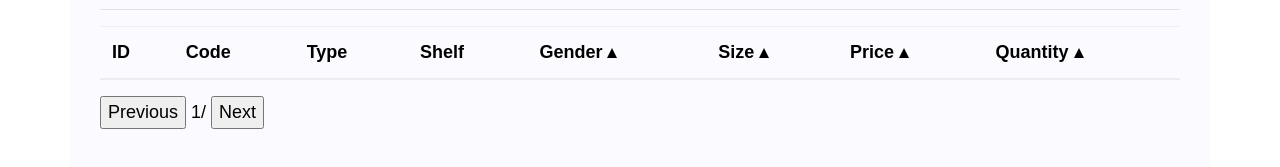
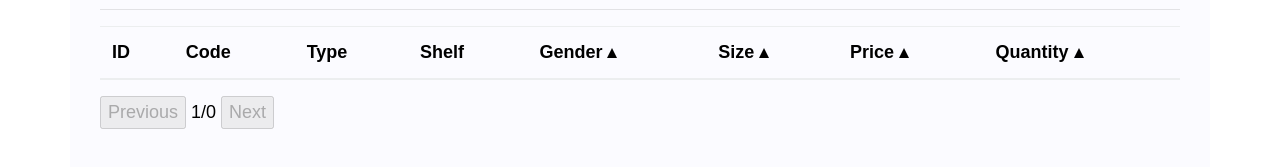
Before and after one commit to catalina1505/crudApp, a website: page index.html at #!/dashboard in a window 1280 px wide. Shown: the part 149-316 px from the top of the page. Drawn offline with Linux system fonts and the light colour scheme; a web font is replaced by a local one.

Commit message:
working on pagination

```diff
--- a/components/dashboard/ctrls/dashboard.controller.js
+++ b/components/dashboard/ctrls/dashboard.controller.js
@@ -36,6 +36,7 @@
 		vm.currentPage = 0;
 		vm.pageSize = 10;
 
+		// pagination
 		vm.numberOfPages=function(){
 			return Math.ceil(vm.prod.length/vm.pageSize);
 		}
--- a/components/dashboard/views/dashboard.html
+++ b/components/dashboard/views/dashboard.html
@@ -45,7 +45,7 @@
 		</thead>
 
 		<tbody>
-		<tr ng-repeat= "product in dashboardCtrl.prod | filter:{'code' : filterSearch.code} | limitTo:pageSize:currentPage*pageSize |orderBy:dashboardCtrl.propertyName:dashboardCtrl.reverse">
+		<tr ng-repeat= "product in dashboardCtrl.prod | filter:{'code' : filterSearch.code} | limitTo:dashboardCtrl.pageSize:dashboardCtrl.currentPage*dashboardCCtrl.pageSize | orderBy:dashboardCtrl.propertyName:dashboardCtrl.reverse">
 		  <th scope="row">{{$index+1}}.</th>
 			<td type="number">{{product.code}}</td>
 			<td>{{product.type}}</td>
@@ -61,12 +61,13 @@
 		</tbody>
 	</table>
 
+<!-- Pagination -->
 <div>
-	<button ng-disabled="currentPage == 0" ng-click="currentPage=currentPage-1">
+	<button ng-disabled="dashboardCtrl.currentPage == 0" ng-click="dashboardCtrl.currentPage=dashboardCtrl.currentPage-1">
         Previous
     </button>
-    {{currentPage+1}}/{{numberOfPages()}}
-    <button ng-disabled="currentPage >= getData().length/pageSize - 1" ng-click="currentPage=currentPage+1">
+    {{dashboardCtrl.currentPage+1}}/{{dashboardCtrl.numberOfPages()}}
+    <button ng-disabled="dashboardCtrl.currentPage >= dashboardCtrl.prod.length/dashboardCtrl.pageSize - 1" ng-click="dashboardCtrl.currentPage=dashboardCtrl.currentPage+1">
         Next
     </button>
 </div>
```
